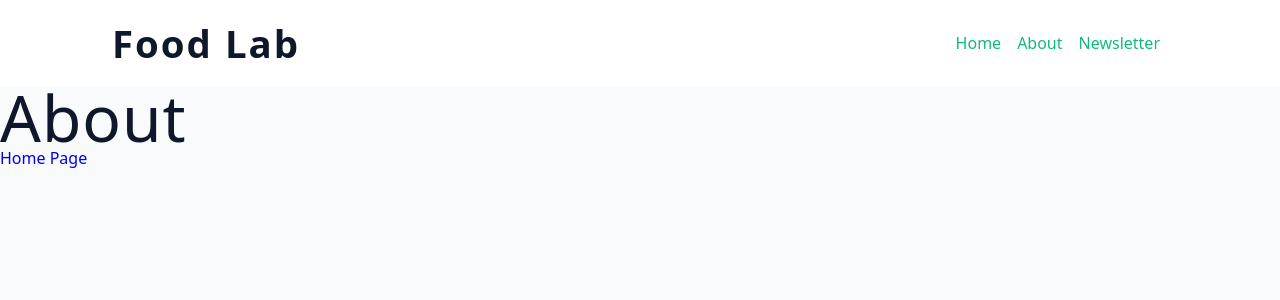
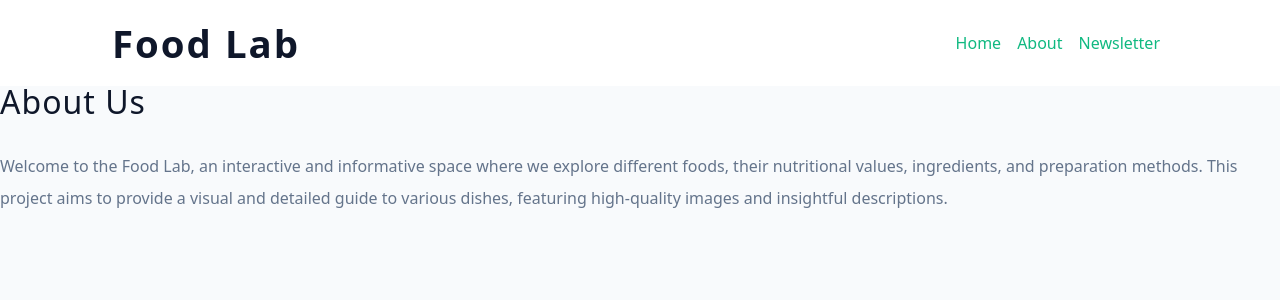
Before and after one commit to smb-lemon/food-lab, a React (Vite) app: page /about in a window 1280 px wide. Shown: the top 300 px of the page. Built offline with nearby package versions, Linux system fonts and the light colour scheme.

Commit message:
docs: updated README and docs with AboutPage setup details style: added AboutPage in wrapper for styled component chore: updated About.jsx for about info

```diff
--- /dev/null
+++ b/src/assets/wrapper/AboutPage.js
@@ -0,0 +1,10 @@
+import styled from "styled-components";
+
+const Wrapper = styled.div`
+    p {
+        line-height: 2;
+        color: var(--grey-500);
+        margin-top: 2rem;
+    }
+`;
+export default Wrapper;
--- a/src/pages/About.jsx
+++ b/src/pages/About.jsx
@@ -1,13 +1,19 @@
 import React from 'react'
 import { Link } from 'react-router-dom'
+import Wrapper from '../assets/wrapper/AboutPage'
 
 function About() {
   return (
-    <div>
-        <h1>About</h1>
-        < Link to='https://google.com/'>Home Page</Link> <br></br>
-        {/* <a href="https://google.com/">Google</a> */}
-    </div>
+    <Wrapper>
+        <h3>About Us</h3>
+        <p>
+        Welcome to the Food Lab, an interactive and informative
+        space where we explore different foods, their nutritional values,
+        ingredients, and preparation methods. This project aims to provide
+        a visual and detailed guide to various dishes, featuring high-quality
+         images and insightful descriptions.
+        </p>
+    </Wrapper>
 
   )
 }
```
Also changed, not shown: 2 other files (tests, documents, lock files or other folders).
